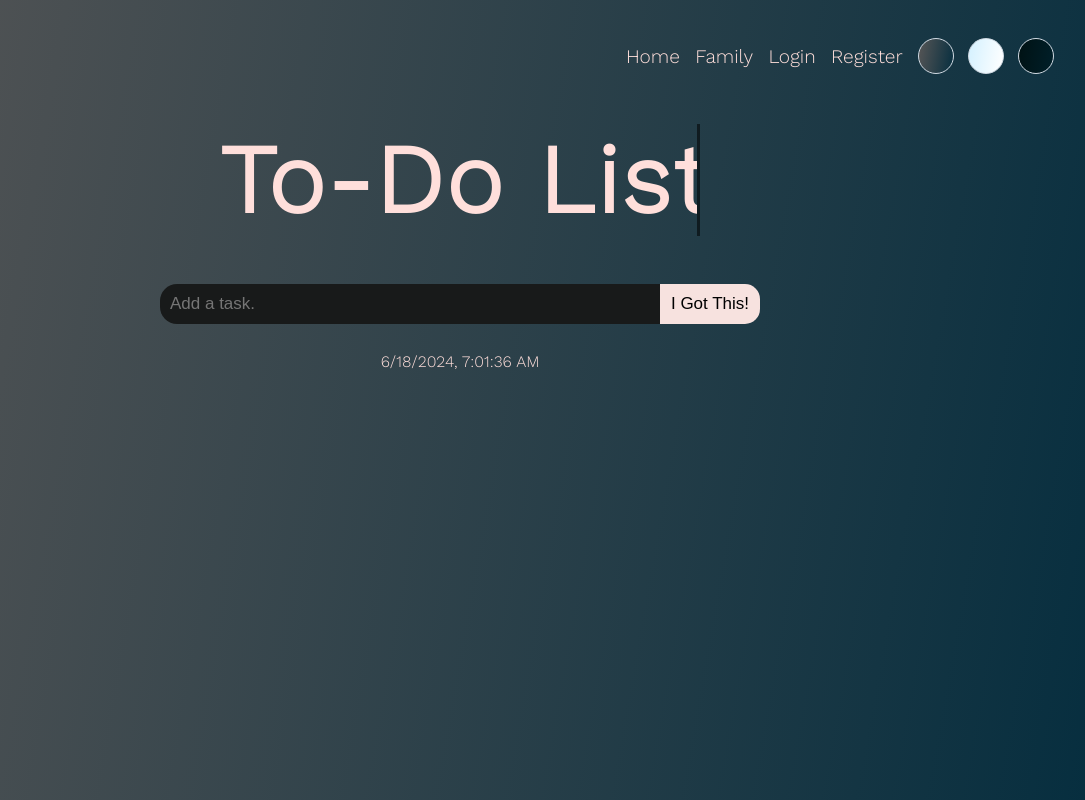
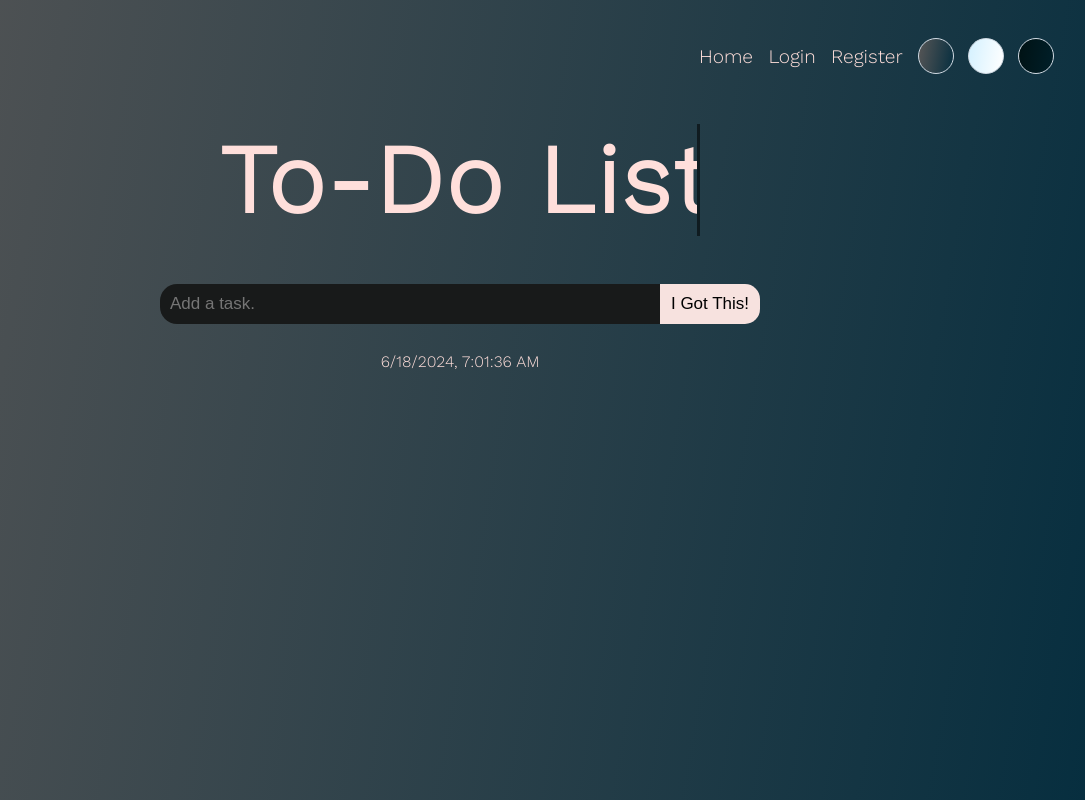
Before and after one commit to Rian8337/SECV2223-Final-Project, a React (Vite) app in the folder client/: page / in a window 1280 px wide. Shown: the whole page, without its empty margins (180-1265 px from the left). Built offline with nearby package versions, Linux system fonts and the light colour scheme.

Commit message:
Do not display login and register buttons when logged in

```diff
--- a/client/src/components/header/TopMenu.tsx
+++ b/client/src/components/header/TopMenu.tsx
@@ -1,14 +1,25 @@
+import { useContext } from "react";
 import "./TopMenu.css";
+import { UserContext } from "../../hooks/UserContext";
 
 export default function TopMenu() {
-    // TODO: consider sessions and cookies for login/register/logout
+    const userCtx = useContext(UserContext);
 
     return (
         <span className="top-menu">
             <a href="#">Home</a>
-            <a href="#family">Family</a>
-            <a href="#login">Login</a>
-            <a href="#register">Register</a>
+
+            {userCtx.value ? (
+                <>
+                    <a href="#family">Family</a>
+                    <a href="#logout">Logout</a>
+                </>
+            ) : (
+                <>
+                    <a href="#login">Login</a>
+                    <a href="#register">Register</a>
+                </>
+            )}
         </span>
     );
 }
```
